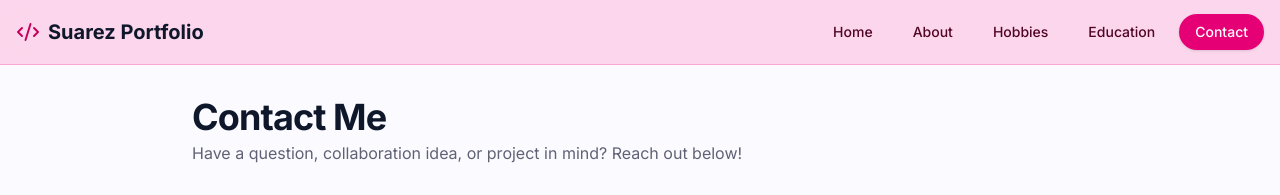
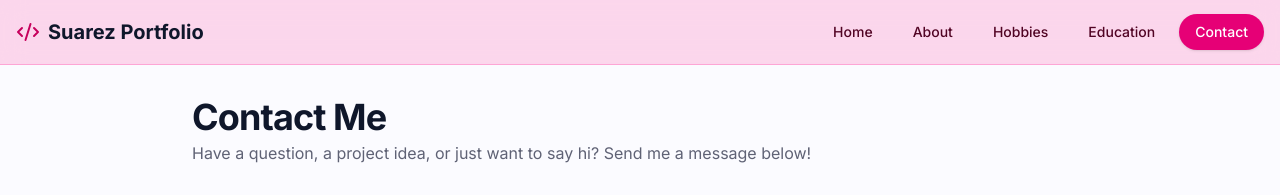
Before and after one commit to lsuarez-sys/my-personal-portfolio, a Next.js app: page /contact in a window 1280 px wide. Shown: the top 195 px of the page. Built offline with nearby package versions, Linux system fonts and the light colour scheme.

Commit message:
Update About page layout and contact copy

```diff
--- a/app/contact/page.tsx
+++ b/app/contact/page.tsx
@@ -10,7 +10,7 @@ export default function Contact() {
       <div>
         <h1 className="text-3xl md:text-4xl font-bold tracking-tight text-slate-900">Contact Me</h1>
         <p className="text-muted-foreground mt-1">
-          Have a question, collaboration idea, or project in mind? Reach out below!
+          Have a question, a project idea, or just want to say hi? Send me a message below!
         </p>
       </div>
 
```
